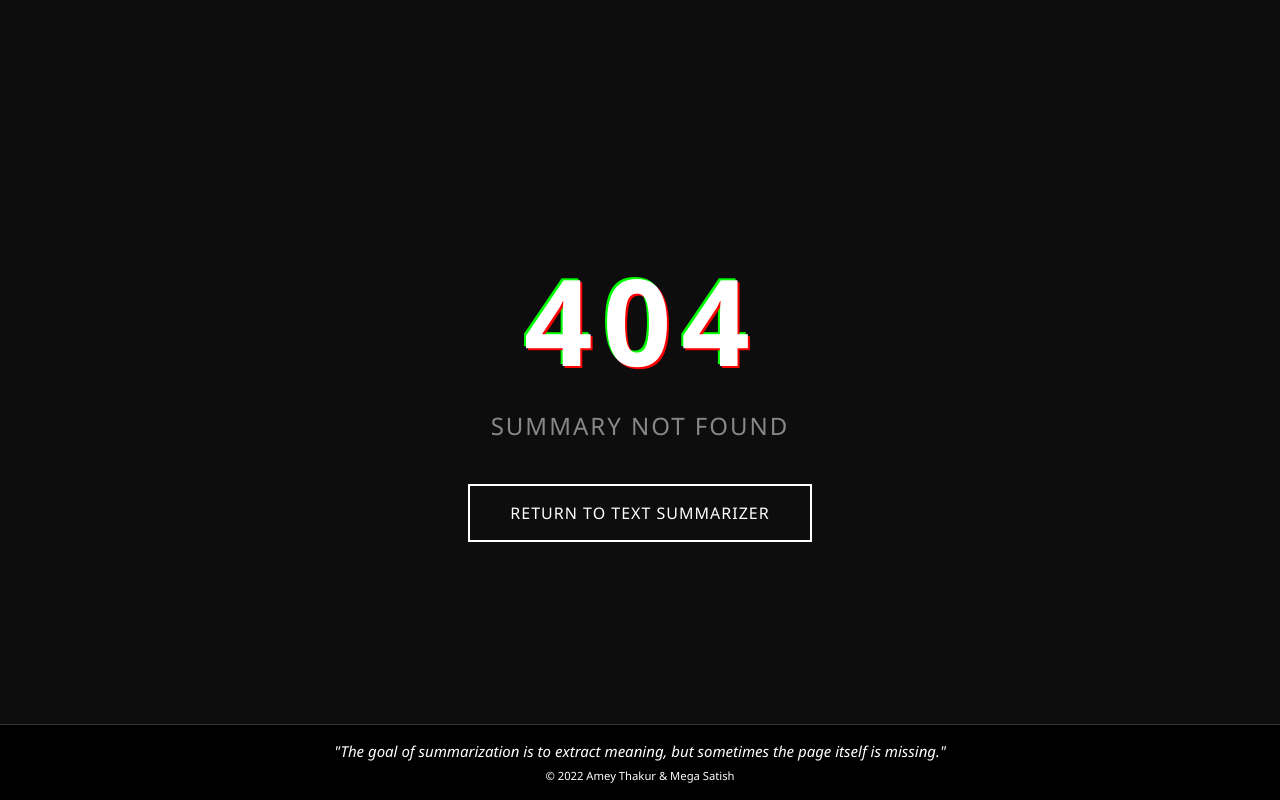
After one commit to Amey-Thakur/TEXT-SUMMARIZER, a Flask app: template Source Code/templates/404.html in a window 1280 px wide. The commit adds this page. Run offline with Flask 2, Linux system fonts and the light colour scheme; the template is opened without the code that fills it, so the values that code supplies are empty.

Commit message:
Text Summarizer

```diff
--- a/Source Code/app.py
+++ b/Source Code/app.py
@@ -158,5 +158,9 @@ def comparer():
 def about():
 	return render_template('index.html')
 
+@app.errorhandler(404)
+def page_not_found(e):
+	return render_template('404.html'), 404
+
 if __name__ == '__main__':
 	app.run(debug=True)
--- /dev/null
+++ b/Source Code/templates/404.html
@@ -0,0 +1,132 @@
+<!DOCTYPE html>
+<html lang="en">
+
+<head>
+    <meta charset="UTF-8">
+    <meta name="viewport" content="width=device-width, initial-scale=1.0">
+    <title>Text Summarizer by Amey & Mega</title>
+    <link href="https://fonts.googleapis.com/icon?family=Material+Icons" rel="stylesheet">
+    <link href="../static/css/materialize.css" type="text/css" rel="stylesheet" />
+    <style>
+        body {
+            background-color: #0d0d0d;
+            color: #ffffff;
+            font-family: 'Segoe UI', Tahoma, Geneva, Verdana, sans-serif;
+            display: flex;
+            flex-direction: column;
+            align-items: center;
+            justify-content: center;
+            height: 100vh;
+            margin: 0;
+            overflow: hidden;
+            text-align: center;
+        }
+
+        .glitch-container {
+            position: relative;
+            margin-bottom: 20px;
+        }
+
+        .error-code {
+            font-size: 120px;
+            font-weight: 900;
+            letter-spacing: 10px;
+            color: #ffffff;
+            text-shadow: 2px 2px 0px #ff0000, -2px -2px 0px #00ff00;
+            animation: glitch 1s infinite;
+            position: relative;
+            z-index: 2;
+            line-height: 1;
+            margin: 0;
+        }
+
+        @keyframes glitch {
+            0% {
+                transform: translate(0, 0);
+            }
+
+            20% {
+                transform: translate(-2px, 2px);
+            }
+
+            40% {
+                transform: translate(-2px, -2px);
+            }
+
+            60% {
+                transform: translate(2px, 2px);
+            }
+
+            80% {
+                transform: translate(2px, -2px);
+            }
+
+            100% {
+                transform: translate(0, 0);
+            }
+        }
+
+        .error-message {
+            font-size: 24px;
+            margin-bottom: 40px;
+            color: #888;
+            text-transform: uppercase;
+            letter-spacing: 2px;
+            position: relative;
+            z-index: 3;
+            margin-top: 10px;
+        }
+
+        .home-btn {
+            padding: 15px 40px;
+            font-size: 16px;
+            background: transparent;
+            color: white;
+            border: 2px solid white;
+            border-radius: 0;
+            cursor: pointer;
+            transition: all 0.3s ease;
+            text-decoration: none;
+            text-transform: uppercase;
+            letter-spacing: 1px;
+        }
+
+        .home-btn:hover {
+            background: white;
+            color: black;
+        }
+
+        .footer {
+            position: fixed;
+            bottom: 0;
+            width: 100%;
+            background-color: black;
+            color: white;
+            padding: 15px;
+            text-align: center;
+            font-size: 15px;
+            border-top: 1px solid #333;
+        }
+    </style>
+</head>
+
+<body>
+
+    <div class="glitch-container">
+        <div class="error-code">404</div>
+    </div>
+    <div class="error-message">Summary Not Found</div>
+
+    <a href="{{ url_for('index') }}" class="home-btn">Return to Text Summarizer</a>
+
+    <div class="footer">
+        <i>"The goal of summarization is to extract meaning, but sometimes the page itself is missing."</i>
+        <br>
+        <small>&copy; 2022 <a href="https://github.com/Amey-Thakur" style="color: white; text-decoration: none;">Amey
+                Thakur</a> & <a href="https://github.com/msatmod" style="color: white; text-decoration: none;">Mega
+                Satish</a></small>
+    </div>
+
+</body>
+
+</html>
```
Also changed, not shown: SECURITY.md (+1 -1 lines), Source Code/render.yaml (added, +9 -0 lines), Source Code/static/css/custom.css (+35 -0 lines), Source Code/static/js/init.js (+59 -0 lines), Source Code/templates/compare_summary.html (+20 -0 lines), Source Code/templates/index.html (+20 -0 lines), codemeta.json (added, +57 -0 lines), docs/SPECIFICATION.md (+1 -1 lines), README.md, 1 other file.
